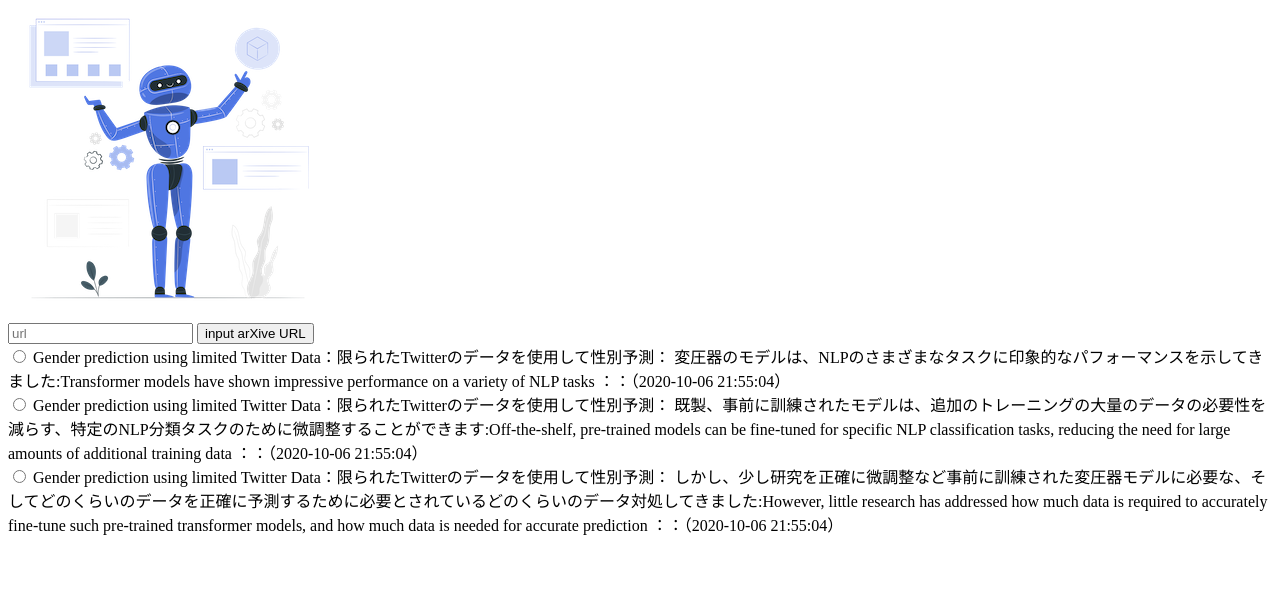
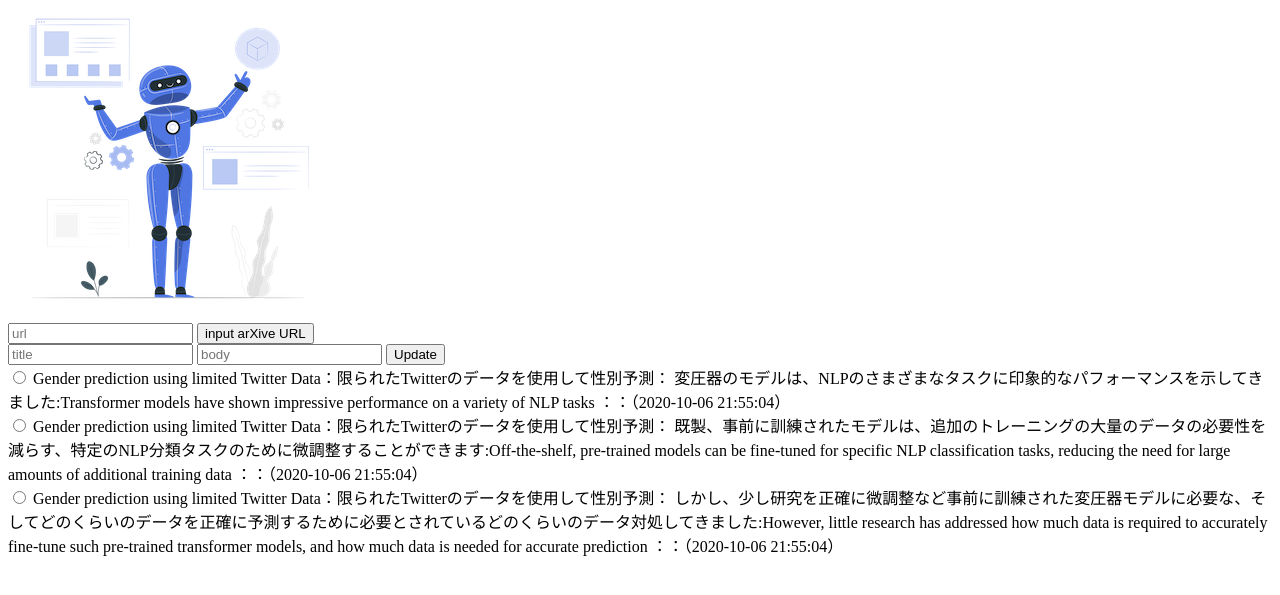
Before and after one commit to Allovertom/YouReadAtBranch, a Flask app: page / in a window 1280 px wide. Shown: the part 113-708 px from the top of the page. Run offline with Flask 2, Linux system fonts and the light colour scheme; a user stored in the database is signed in; parts of the project's set-up code (start-up, migrations or seed data) failed here and were passed over.

Commit message:
htmlいじり中。ラジオボタンのフォーム扱い方模索中

```diff
--- a/app/templates/index.html
+++ b/app/templates/index.html
@@ -15,11 +15,11 @@
         <input type="submit" value="input arXive URL">
     </form>
 
-<!--     <form action="/update" method="post", id="update">
+    <form action="/update" method="post", id="update">
         <input type="text" name="title" placeholder="title">
         <input type="text" name="body" placeholder="body">
         <input type="submit" value="Update">
-    </form> -->
+    </form>
 <!--     <form action="/delete" method="post" id="delete">
         <input type="submit" value="Delete Selected All Onegai">
     </form> -->
@@ -30,8 +30,9 @@
             {{con.title_en}}：{{con.title_jp}}：
             {{con.abst_en}}:{{con.abst_jp}}
             ：{{con.sol}}：{{con.app}}（{{con.date}}）
+            </input>
         </div>
         {% endfor %}
-    </form>
+    <!-- </form> -->
     </body>
 </html>
```
